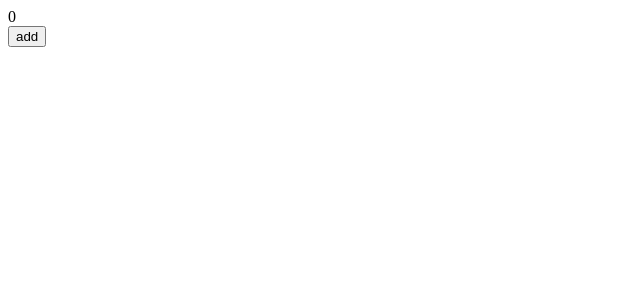
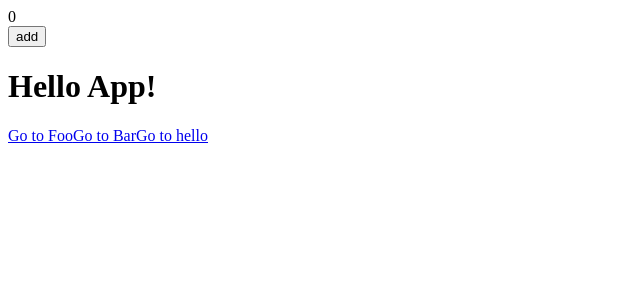
Before and after one commit to secreter/so_system, a Vue app: page / in a window 1280 px wide. Shown: the top 300 px of the page, without its empty margins (0-640 px from the left). Built offline with nearby package versions, Linux system fonts and the light colour scheme.

Commit message:
use vue-router add async load components,complete a simple demo

```diff
--- a/package.json
+++ b/package.json
@@ -13,6 +13,7 @@
   },
   "dependencies": {
     "vue": "^2.0.1",
+    "vue-router": "^2.0.3",
     "vuex": "^2.0.0"
   },
   "devDependencies": {
--- a/src/App.vue
+++ b/src/App.vue
@@ -2,13 +2,28 @@
   <div id="app">
     <div>{{ count }}</div>
     <button @click="add">add</button>
+    <h1>Hello App!</h1>
+    <p>
+      <!-- 使用 router-link 组件来导航. -->
+      <!-- 通过传入 `to` 属性指定链接. -->
+      <!-- <router-link> 默认会被渲染成一个 `<a>` 标签 -->
+      <router-link to="/foo">Go to Foo</router-link>
+      <router-link to="/bar">Go to Bar</router-link>
+      <router-link to="/hello">Go to hello</router-link>
+    </p>
+    <!-- 路由出口 -->
+    <!-- 路由匹配到的组件将渲染在这里 -->
+    <transition name="fade">
+      <router-view></router-view>
+    </transition>
   </div>
+
 </template>
 
 <script>
 import { mapState , mapActions } from 'vuex'
 import store from './store/index'
-import Hello from './components/Hello'
+// import Hello from './components/Hello'
 
 export default {
   name: 'app',
@@ -35,5 +50,10 @@
 </script>
 
 <style>
-
+.fade-enter-active, .fade-leave-active {
+  transition: opacity .5s
+}
+.fade-enter, .fade-leave-active {
+  opacity: 0
+}
 </style>
--- a/src/main.js
+++ b/src/main.js
@@ -2,12 +2,13 @@
 import Vuex from 'vuex'
 import App from './App'
 import store from './store/index'
-
+import router from './router/index'
 
 /* eslint-disable no-new */
 new Vue({
   el: '#app',
   store,  //从根组件全局注入store
+  router,
   template: '<App/>',
   components: { App }
 })
--- /dev/null
+++ b/src/router/index.js
@@ -0,0 +1,38 @@
+import Vue from 'vue'
+import VueRouter from 'vue-router'
+import routes from './routes'
+
+Vue.use(VueRouter)
+// 0. 如果使用模块化机制编程， 要调用 Vue.use(VueRouter)
+
+// 1. 定义（路由）组件。
+// 可以从其他文件 import 进来
+// const Foo = { template: '<div>foo</div>' }
+// const Bar = { template: '<div>bar</div>' }
+
+// 2. 定义路由
+// 每个路由应该映射一个组件。 其中"component" 可以是
+// 通过 Vue.extend() 创建的组件构造器，
+// 或者，只是一个组件配置对象。
+// 我们晚点再讨论嵌套路由。
+// const routes = [
+//   { path: '/foo', component: Foo },
+//   { path: '/bar', component: Bar }
+// ]
+
+// 3. 创建 router 实例，然后传 `routes` 配置
+// 你还可以传别的配置参数, 不过先这么简单着吧。
+const router = new VueRouter({
+  routes // （缩写）相当于 routes: routes
+})
+
+// 4. 创建和挂载根实例。
+// 记得要通过 router 配置参数注入路由，
+// 从而让整个应用都有路由功能
+// const app = new Vue({
+//   router
+// }).$mount('#app')
+
+// 现在，应用已经启动了！
+
+export default router
--- /dev/null
+++ b/src/router/routes.js
@@ -0,0 +1,22 @@
+// 1. 定义（路由）组件。
+// 可以从其他文件 import 进来
+const Foo = { template: '<div>foo</div>' }
+// 异步加载
+const hello = resolve => require.ensure([], () => resolve(require('../components/Hello.vue')), 'group-foo')
+const Bar = { template: '<div>bar</div>' }
+const User = { template: '<div> {{ $route.params.name }}</div>' }
+
+// 2. 定义路由
+// 每个路由应该映射一个组件。 其中"component" 可以是
+// 通过 Vue.extend() 创建的组件构造器，
+// 或者，只是一个组件配置对象。
+// 我们晚点再讨论嵌套路由。
+const routes = [
+  { path: '/hello', component: hello },
+  { path: '/foo', component: Foo },
+  { path: '/bar', component: Bar },
+  // 动态路径参数 以冒号开头
+  { path: '/user/:name', component: User },
+]
+
+export default routes
```
